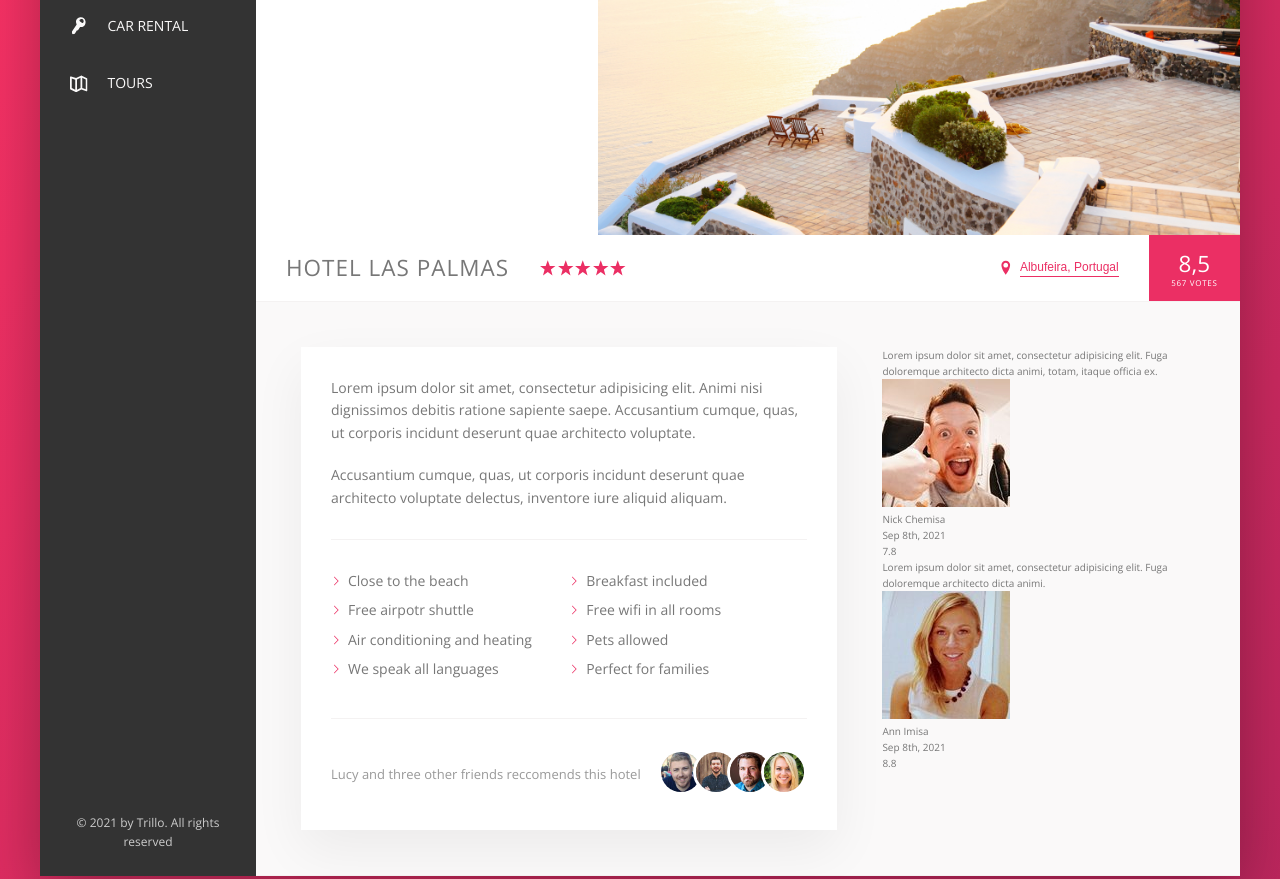
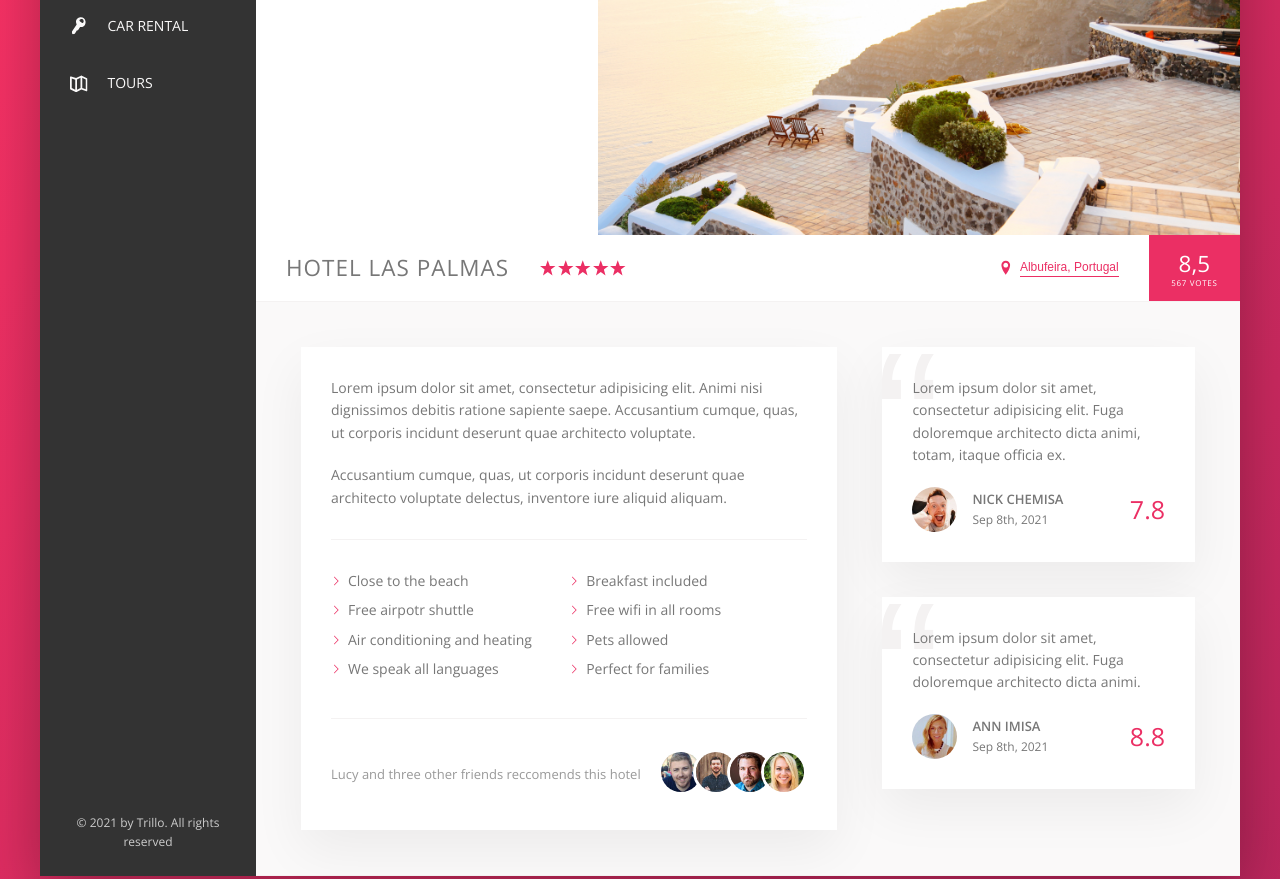
Before and after one commit to front-end-code/trillo, a website: page index.html in a window 1280 px wide. Shown: the part 300-1179 px from the top of the page. Drawn offline with nearby package versions, Linux system fonts and the light colour scheme.

Commit message:
Finished review section

```diff
--- a/sass/_components.scss
+++ b/sass/_components.scss
@@ -331,28 +331,59 @@
     }
 }
 .review {
+    background-color: var(--color-white);
+    box-shadow: var(--shadow-light);
+    padding: 3rem;
+    position: relative;
+    overflow: hidden;
+
+    &::before {
+        position: absolute;
+        top: -2.4rem;
+        left: -.8rem;
+        content: '\201c';
+        font-family: sans-serif;
+        font-size: 20rem;
+        color: var(--color-grey-light-2);
+        line-height: 1;
+        z-index: 0;
+    }
+
+    &:not(:last-child) {
+        margin-bottom: 3.5rem;
+    }
     &__text {
-
+        position: relative;
+        z-index: 10;
+        margin-bottom: 2rem;
     }
     &__user {
+        display: flex;
+        align-items: center;
 
         &-box {
-
+            margin-right: auto;
         }
 
         &-name {
-
+            font-size: 1.3rem;
+            font-weight: 600;
+            text-transform: uppercase;
         }
 
         &-date {
-
+            font-size: 1.2rem;
         }
     }
     &__photo {
-
+        width: 4.5rem;
+        height: 4.5rem;
+        border-radius: 50%;
+        margin-right: 1.5rem;
     }
-
-    &-rating {
-
+    &__rating {
+        color: var(--color-primary);
+        font-size: 2.5rem;
+        font-weight: 300;
     }
 }
--- a/sass/_layout.scss
+++ b/sass/_layout.scss
@@ -28,13 +28,13 @@
     flex: 1;
 }
 .detail {
+    font-size: 1.4rem;
     display: flex;
     padding: 4.5rem;
     background-color: var(--color-grey-light-1);
     border-bottom: var(--line);
 
     .description {
-        font-size: 1.4rem;
         background-color: var(--color-white);
         box-shadow: 0 2rem 5rem rgba(0,0,0, .06);
         padding: 3rem;
```
Also changed, not shown: css/style.css.
